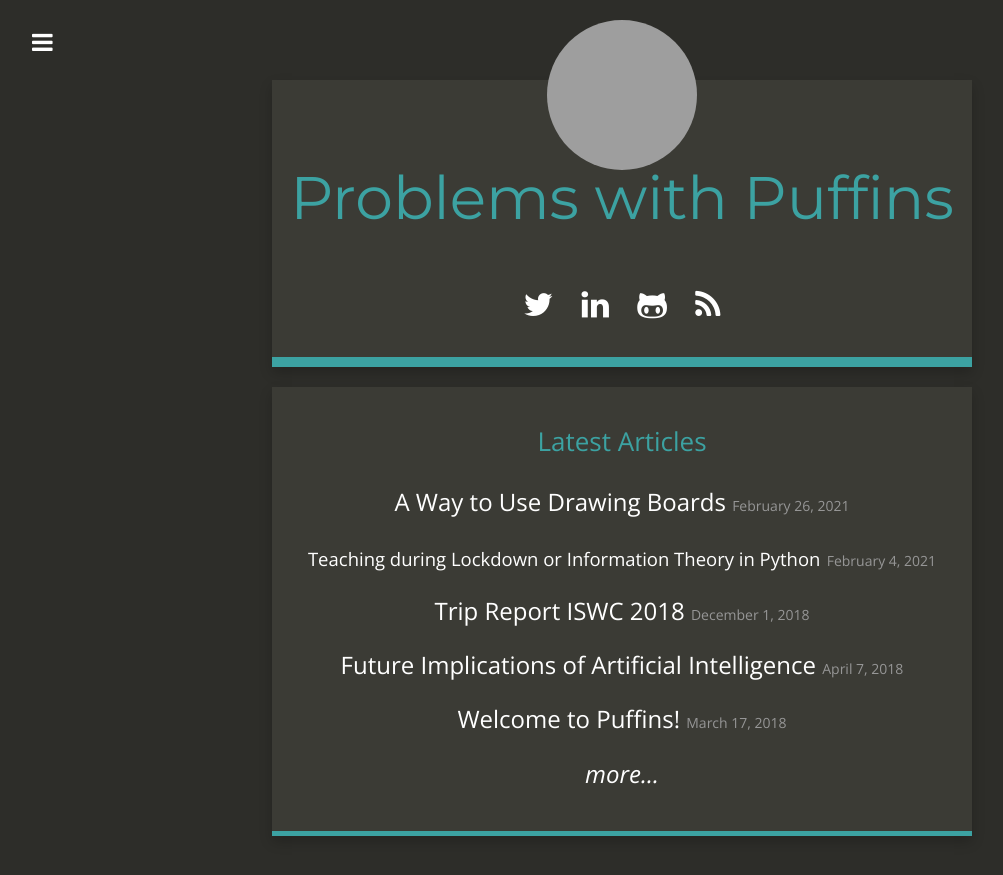
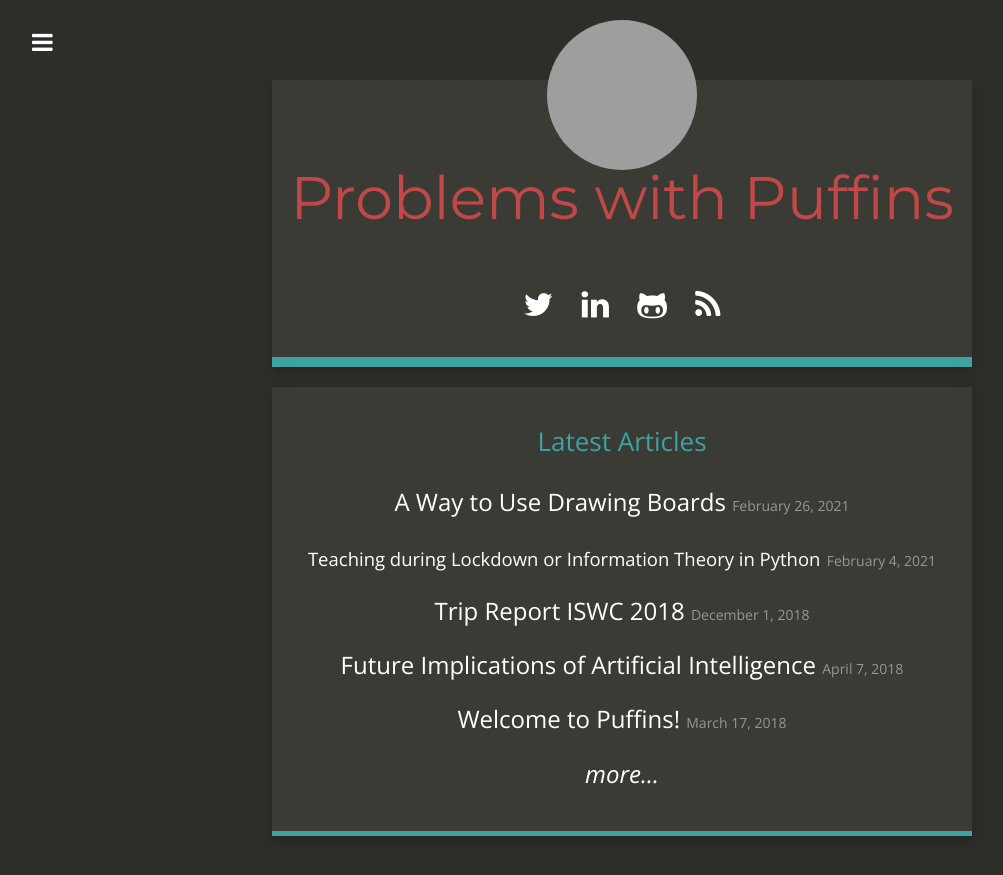
Before and after one commit to bozicb/bozicb.github.io, a Jekyll site: the page built from index.html, in a window 1280 px wide. Shown: the top 875 px of the page, without its empty margins (18-1021 px from the left). Built offline with Jekyll 4.4.1, drawn with Linux system fonts in a browser that asks for light colours; nearby versions of some CDN libraries; grey boxes are pictures that could not be loaded.

Commit message:
colour change

```diff
--- a/css/style.scss
+++ b/css/style.scss
@@ -257,7 +257,7 @@ ul {
 
 	.author-header {
 		font-family: 'Montserrat', sans-serif;
-		color: $light-blue;
+		color: $red;
 		margin-top: 0px;
 		padding-top: 15px;
 		font-size: 30px;
```
